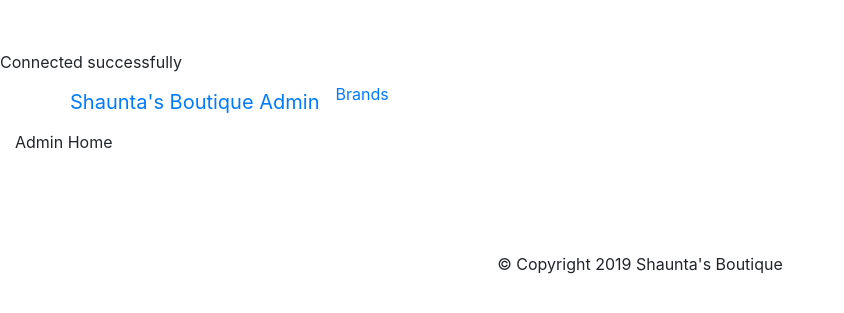
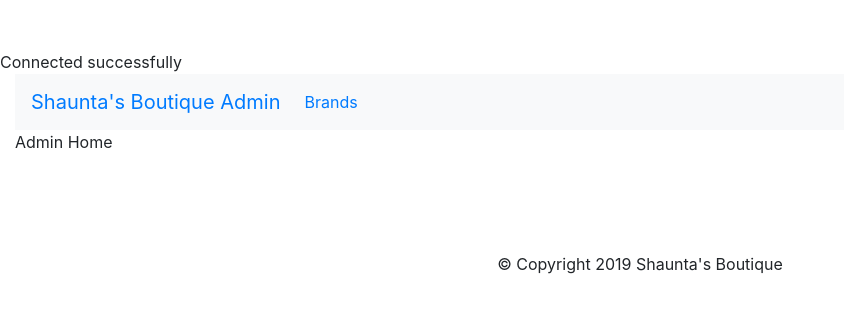
Before and after one commit to Tyler-Palmer/php-ecommerce, a PHP site: page /admin/index.php in a window 1280 px wide. Shown: the top 313 px of the page, without its empty margins (0-844 px from the left). Run offline with PHP 8.4, Linux system fonts and the light colour scheme; data that the repository does not hold is empty; some libraries are stand-ins or nearby versions.

Commit message:
fixed navbar formatting for Bootstrap 4 conventions

```diff
--- a/admin/includes/navigation.php
+++ b/admin/includes/navigation.php
@@ -1,17 +1,32 @@
-<nav class="navbar navbar-default navbar-fixed-top">
-    <div class="container">
-        <div class="row justify-content-flex-start">
-            <a href="index.php" class="navbar-brand">Shaunta's Boutique Admin</a>
-            <ul class="nav navbar-nav list-inline">
-                <!-- Menu Items -->
-                <li class="nav-item"><a href="brands.php">Brands</a></li>
-                <!-- <li class="dropdown nav-item">
-                    <a href="#" class="dropdown-toggle nav-link" data-toggle="dropdown"><?php echo $parent['category']; ?><span class="caret"></span></a>
-                    <ul class="dropdown-menu" role="menu">
-                        <li class="nav-item"><a href="#"></a></li>
-                    </ul>
-                </li> -->
-            </ul>
+<nav class="navbar navbar-expand-lg bg-light">
+  <a class="navbar-brand" href="#">Shaunta's Boutique Admin</a>
+  <div class="collapse navbar-collapse" id="navbarSupportedContent">
+    <ul class="navbar-nav mr-auto">
+      <li class="nav-item active">
+        <a class="nav-link" href="#">Brands</a>
+      </li>
+    </ul>
+  </div>
+</nav>
+
+<!-- <nav class="navbar navbar-expand-lg bg-light">
+  <a class="navbar-brand" href="#">Shaunta's Boutique Admin</a>
+  <div class="collapse navbar-collapse" id="navbarSupportedContent">
+    <ul class="navbar-nav mr-auto">
+      <li class="nav-item active">
+        <a class="nav-link" href="#">Brands</a>
+      </li>
+      <li class="nav-item dropdown">
+        <a class="nav-link dropdown-toggle" href="#" id="navbarDropdown" role="button" data-toggle="dropdown" aria-haspopup="true" aria-expanded="false">
+          Dropdown
+        </a>
+        <div class="dropdown-menu" aria-labelledby="navbarDropdown">
+          <a class="dropdown-item" href="#">Action</a>
+          <a class="dropdown-item" href="#">Another action</a>
+          <div class="dropdown-divider"></div>
+          <a class="dropdown-item" href="#">Something else here</a>
         </div>
-    </div>
-</nav>
+      </li>
+    </ul>
+  </div>
+</nav> -->
```
Also changed, not shown: includes/navigation.php (+32 -10 lines).
